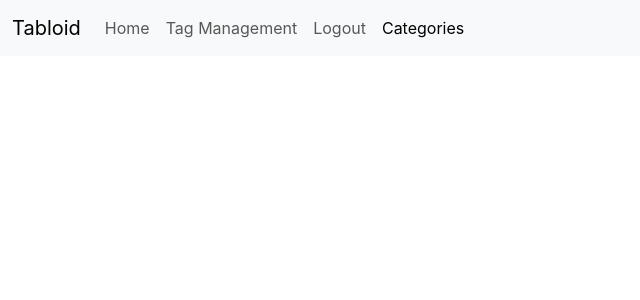
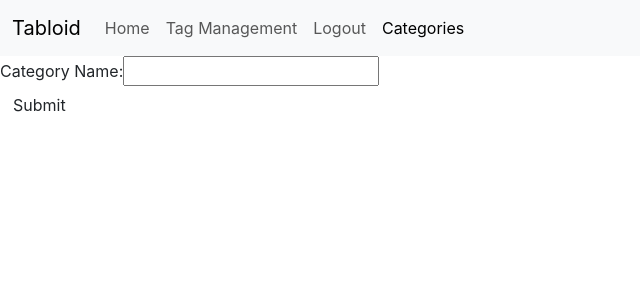
Before and after one commit to NewForce-Cohort-7/tabloidfullstack-hollywoodgoblins, a React (Create React App) app in the folder TabloidFullStack/TabloidFullStack/client/tabloid/: page /categories/add in a window 1280 px wide. Shown: the top 300 px of the page, without its empty margins (0-640 px from the left). Built offline with nearby package versions, Linux system fonts and the light colour scheme; sample sign-in values are in the browser's storage.

Commit message:
finished and tested creating a category

```diff
--- a/TabloidFullStack/TabloidFullStack/client/tabloid/src/Managers/CategoryManager.js
+++ b/TabloidFullStack/TabloidFullStack/client/tabloid/src/Managers/CategoryManager.js
@@ -6,3 +6,13 @@ export const getAllCategories = () => {
     return fetch(`${baseUrl}`)
     .then((res) => res.json())
 }
+
+export const addCategory = (singleCategory) => {
+    return fetch(baseUrl, {
+        method: "POST",
+        headers: {
+            "Content-Type": "application/json",
+        },
+        body: JSON.stringify(singleCategory)
+    })
+}
--- a/TabloidFullStack/TabloidFullStack/client/tabloid/src/components/ApplicationViews.js
+++ b/TabloidFullStack/TabloidFullStack/client/tabloid/src/components/ApplicationViews.js
@@ -3,6 +3,7 @@ import { Route, Routes } from "react-router-dom";
 import Hello from "./Hello";
 import TagList from "./tags/TagList";
 import { CategoryList } from "./Categories/CategoryList";
+import { CategoryForm } from "./Categories/CategoryForm";
 
 export default function ApplicationViews() {
 
@@ -11,6 +12,7 @@ export default function ApplicationViews() {
         <Route path="/" element={<Hello />} />
         <Route path="tags" element={<TagList />} />
         <Route path="/categories" element={<CategoryList/>}/>
+        <Route path="/categories/add" element={<CategoryForm/>}/>
       </Routes>
    );
 
--- /dev/null
+++ b/TabloidFullStack/TabloidFullStack/client/tabloid/src/components/Categories/CategoryForm.js
@@ -0,0 +1,43 @@
+import { useState } from "react"
+import { addCategory } from "../../Managers/CategoryManager";
+import { useNavigate } from "react-router-dom";
+
+export const CategoryForm = () => {
+    const navigate = useNavigate();
+    const [newCategory, update] = useState({
+        name: ""
+    })
+
+    const handleSubmitButton = (e) => {
+        e.preventDefault()
+        const dataToAPI = {
+            Name: newCategory.name
+        }
+        return addCategory(dataToAPI)
+            .then(navigate("/"))
+    }
+    return (
+    <form className="category-form">
+    <fieldset>
+      <div>
+        <label htmlFor="name">Category Name:</label>
+        <input
+          type="text"
+          id="name"
+          name="name"
+          value={newCategory.name}
+          onChange=  {
+            (e) => {
+                const copy = { ...newCategory }
+                copy.name = e.target.value
+                update(copy)}}
+          required
+        />
+      </div>
+      </fieldset>
+      <button
+      onClick={(evt) => handleSubmitButton(evt)} className="btn btn-post"
+      >Submit</button>
+    </form>
+    )
+}
--- a/TabloidFullStack/TabloidFullStack/client/tabloid/src/components/Categories/CategoryList.js
+++ b/TabloidFullStack/TabloidFullStack/client/tabloid/src/components/Categories/CategoryList.js
@@ -1,6 +1,8 @@
 import React, { useContext, useEffect, useState } from "react";
 import { getAllCategories } from "../../Managers/CategoryManager";
 import { Category } from "./Category";
+import { Link } from "react-router-dom";
+import { CategoryForm } from "./CategoryForm";
 
 export const CategoryList = () => {
   const [categories, setCategories] = useState([]);
@@ -15,6 +17,7 @@ export const CategoryList = () => {
   return (
     <div className="container">
       <div className="row justify-content-center">
+        <Link to={"/categories/add"}>Add New Category</Link>
         <div className="cards-column">
           {categories.map((category) => (
             <Category key={category.id} category={category} />
```
Also changed, not shown: 1 other file (tests, documents, lock files or other folders).
